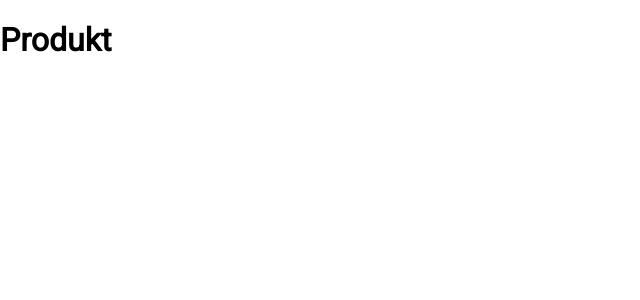
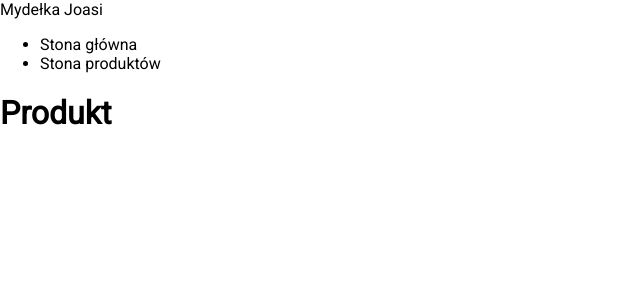
Before and after one commit to pawelsan/soap-shop, a Next.js app: page /lista-produktow/1 in a window 1280 px wide. Shown: the top 300 px of the page, without its empty margins (0-640 px from the left). Built offline with nearby package versions, Linux system fonts and the light colour scheme.

Commit message:
add layout and navigation components

```diff
--- /dev/null
+++ b/components/layout/Layout.js
@@ -0,0 +1,12 @@
+import Navigation from "./Navigation";
+
+const Layout = ({ children }) => {
+  return (
+    <div>
+      <Navigation />
+      <main>{children}</main>
+    </div>
+  );
+};
+
+export default Layout;
--- /dev/null
+++ b/components/layout/Navigation.js
@@ -0,0 +1,21 @@
+import Link from "next/link";
+
+const Navigation = () => {
+  return (
+    <header>
+      <div>Mydełka Joasi</div>
+      <nav>
+        <ul>
+          <li>
+            <Link href="/">Stona główna</Link>
+          </li>
+          <li>
+            <Link href="/lista-produktow">Stona produktów</Link>
+          </li>
+        </ul>
+      </nav>
+    </header>
+  );
+};
+
+export default Navigation;
--- a/pages/_app.js
+++ b/pages/_app.js
@@ -1,7 +1,12 @@
-import '../styles/globals.css'
+import Layout from "../components/layout/Layout";
+import "../styles/globals.css";
 
 function MyApp({ Component, pageProps }) {
-  return <Component {...pageProps} />
+  return (
+    <Layout>
+      <Component {...pageProps} />
+    </Layout>
+  );
 }
 
-export default MyApp
+export default MyApp;
```
